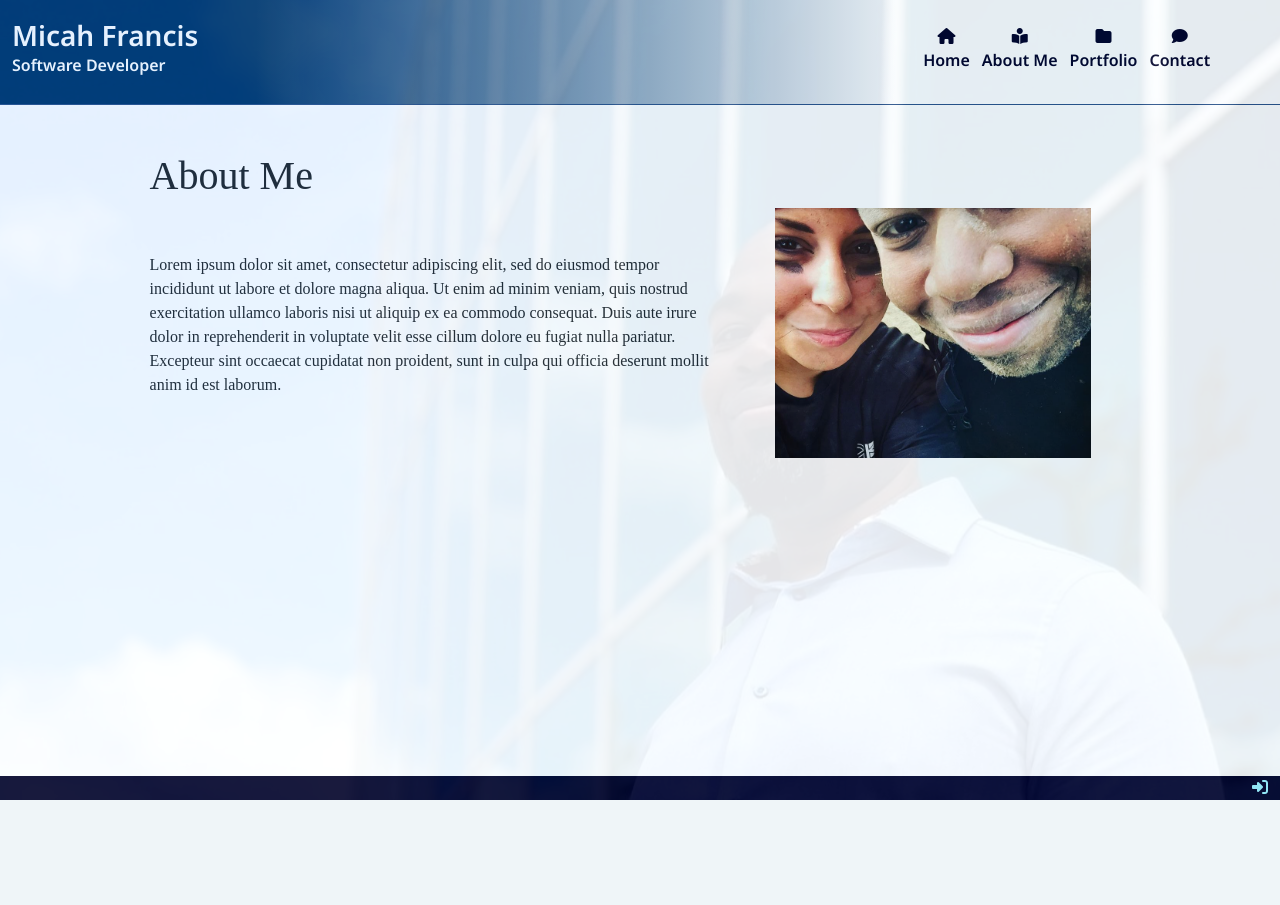
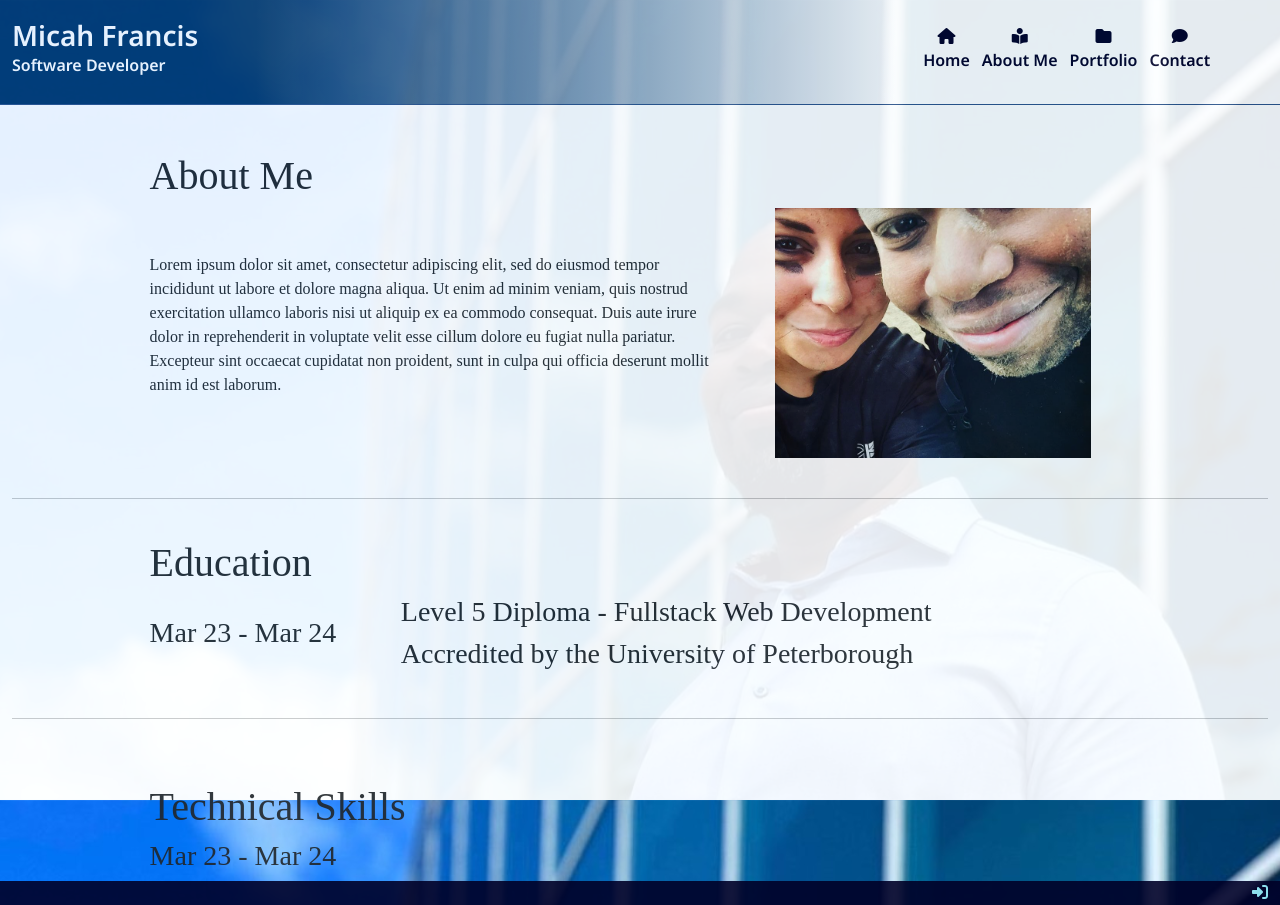
Before and after one commit to 2ndborn/micah_francis, a Django app: page /about/ in a window 1280 px wide. Before the commit the page ends 800 px from the top, so only its background shows below. Run offline with Django 3.2, Linux system fonts and the light colour scheme; some libraries are stand-ins or nearby versions; some web fonts are replaced.

Commit message:
Added eduction section to about me

```diff
--- a/about/templates/about/about.html
+++ b/about/templates/about/about.html
@@ -24,5 +24,39 @@
                 </div>
             </div>
         </div>
+        <br>
+        <hr>
+        <br>
+        <div class="container">
+            <div class="row">
+                <h1>Education</h1>
+                <div class="col-12 col-lg-3 col-md-6 my-auto">
+                    <h3>Mar 23 - Mar 24</h3>
+                </div>
+                <div class="col-12 col-lg-9 col-md-6">
+                    <div class="px-auto">
+                        <h3>Level 5 Diploma - Fullstack Web Development</h3>
+                        <h3>Accredited by the University of Peterborough</h3>
+                    </div>
+                </div>
+            </div>
+        </div>
+        <br>
+        <hr>
+        <br>
+        <br>
+        <div class="container">
+            <div class="row">
+                <h1>Technical Skills</h1>
+                <div class="col-12 col-lg-3 col-md-6 my-auto">
+                    <h3>Mar 23 - Mar 24</h3>
+                </div>
+                <div class="col-12 col-lg-9 col-md-6">
+                    <div class="mx-auto">
+                    </div>
+                </div>
+            </div>
+        </div>
     </div>
+
 {% endblock %}
--- a/templates/base.html
+++ b/templates/base.html
@@ -96,7 +96,7 @@
     {% block postloadjs %}
     {% endblock %}
 
-    <footer class="container-fluid fixed-bottom position-absolute">
+    <footer class="container-fluid fixed-bottom position-relative">
       <!-- <div class="row pt-3 text-white text-center">
           <div class="col-12">
             <ul class="footer-content">
```
